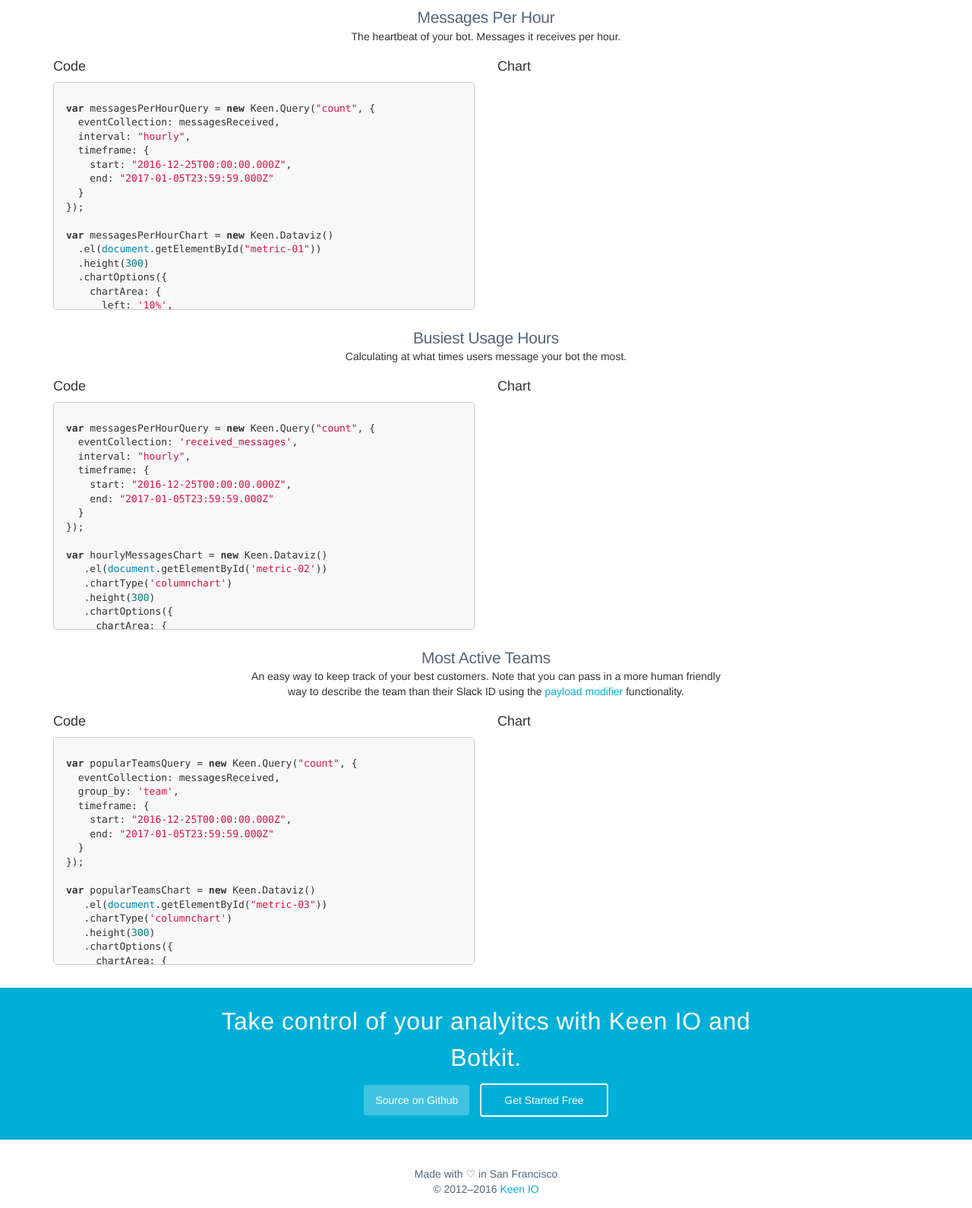
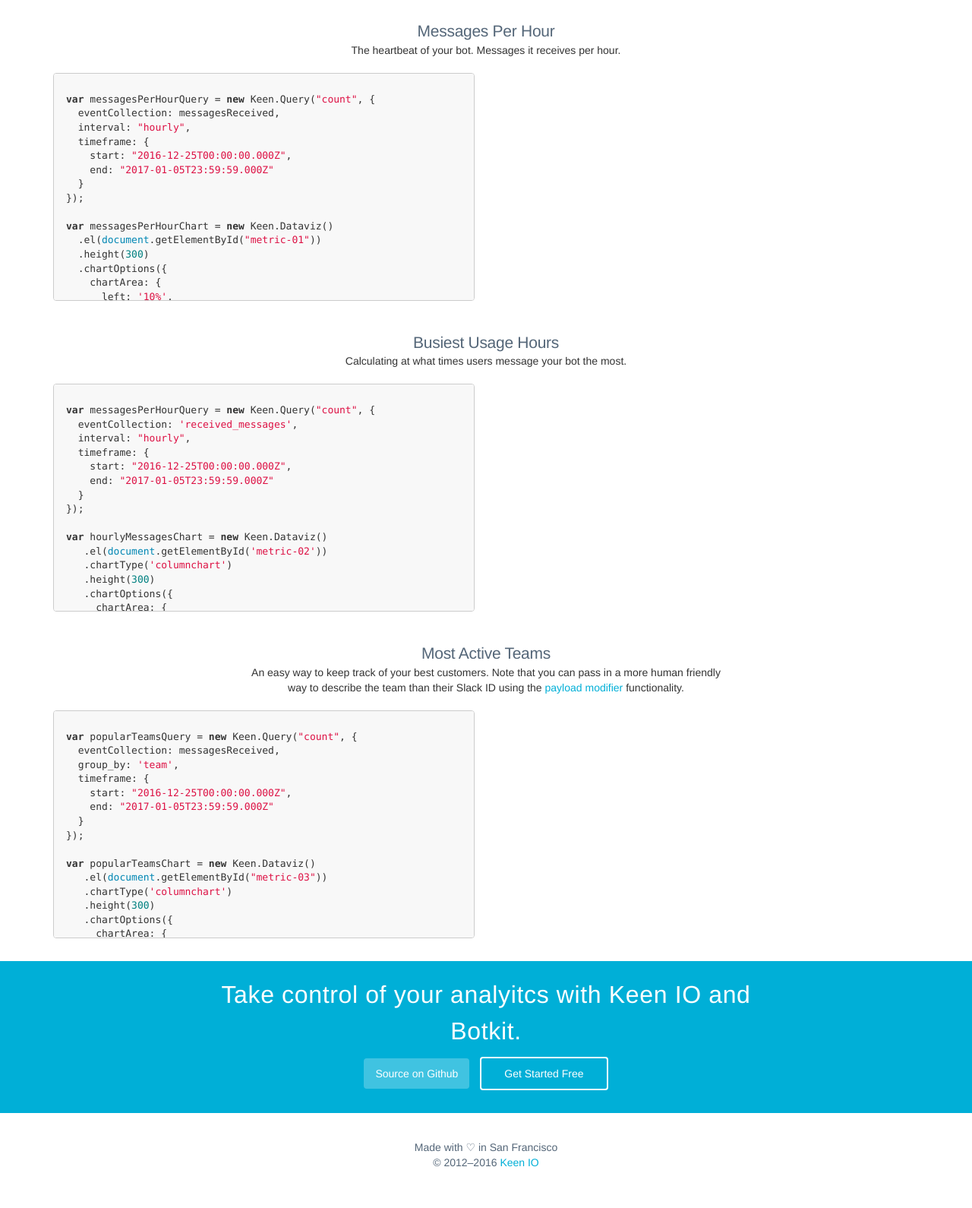
Before and after one commit to keen/keen-botkit, a website: page docs/index.html in a window 1280 px wide. Shown: the part 962-2552 px from the top of the page at 76% size. After the commit the page ends 2517 px from the top, so only its background shows below. Drawn offline with Linux system fonts and the light colour scheme; a web font is replaced by a local one.

Commit message:
fine tuning

```diff
--- a/docs/assets/css/keen-static.css
+++ b/docs/assets/css/keen-static.css
@@ -198,7 +198,12 @@
 }
 
 .examples h3 {
+  margin-top: 30px;
   margin-bottom: 0px;
+}
+
+.examples .example {
+  margin-top: 20px;
 }
 
 pre {
--- a/docs/index.html
+++ b/docs/index.html
@@ -60,7 +60,7 @@
         </div>
       </header>
 
-      <h1 id="content-start">Analytics API for Botkit</h1>
+      <h1 id="content-start">Analytics for Botkit by Keen IO</h1>
       <p class="lead">Full control of how you track and analyze your key bot metrics.</p>
 
       <div class="hero-btn-group">
@@ -136,7 +136,6 @@
     <p class="text-center">The heartbeat of your bot. Messages it receives per hour.</p>
     <div class="row example">
       <div class="col-xs-12 col-sm-6 code">
-        <h4>Code</h4>
         <pre>
           <code class="js javascript">var messagesPerHourQuery = new Keen.Query("count", {
   eventCollection: messagesReceived,
@@ -176,7 +175,6 @@
       </div>
 
       <div class="col-xs-12 col-sm-6 chart">
-        <h4>Chart</h4>
         <div id="metric-01"></div>
       </div>
     </div>
@@ -186,7 +184,6 @@
     <p class="text-center">Calculating at what times users message your bot the most.</p>
     <div class="row example">
       <div class="col-xs-12 col-sm-6 code">
-        <h4>Code</h4>
         <pre>
           <code class="js javascript">var messagesPerHourQuery = new Keen.Query("count", {
   eventCollection: 'received_messages',
@@ -266,7 +263,6 @@
       </div>
 
       <div class="col-xs-12 col-sm-6 chart">
-        <h4>Chart</h4>
         <div id="metric-02"></div>
       </div>
     </div>
@@ -275,7 +271,6 @@
     <p class="text-center">An easy way to keep track of your best customers. Note that you can pass in a more human friendly<br/>way to describe the team than their Slack ID using the <a href="https://github.com/nemo/keen-botkit#payload" target="_blank">payload modifier</a> functionality.</p>
     <div class="row example">
       <div class="col-xs-12 col-sm-6 code">
-        <h4>Code</h4>
         <pre>
           <code class="js javascript">var popularTeamsQuery = new Keen.Query("count", {
   eventCollection: messagesReceived,
@@ -316,7 +311,6 @@
       </div>
 
       <div class="col-xs-12 col-sm-6 chart">
-        <h4>Chart</h4>
         <div id="metric-03"></div>
       </div>
     </div>
```
